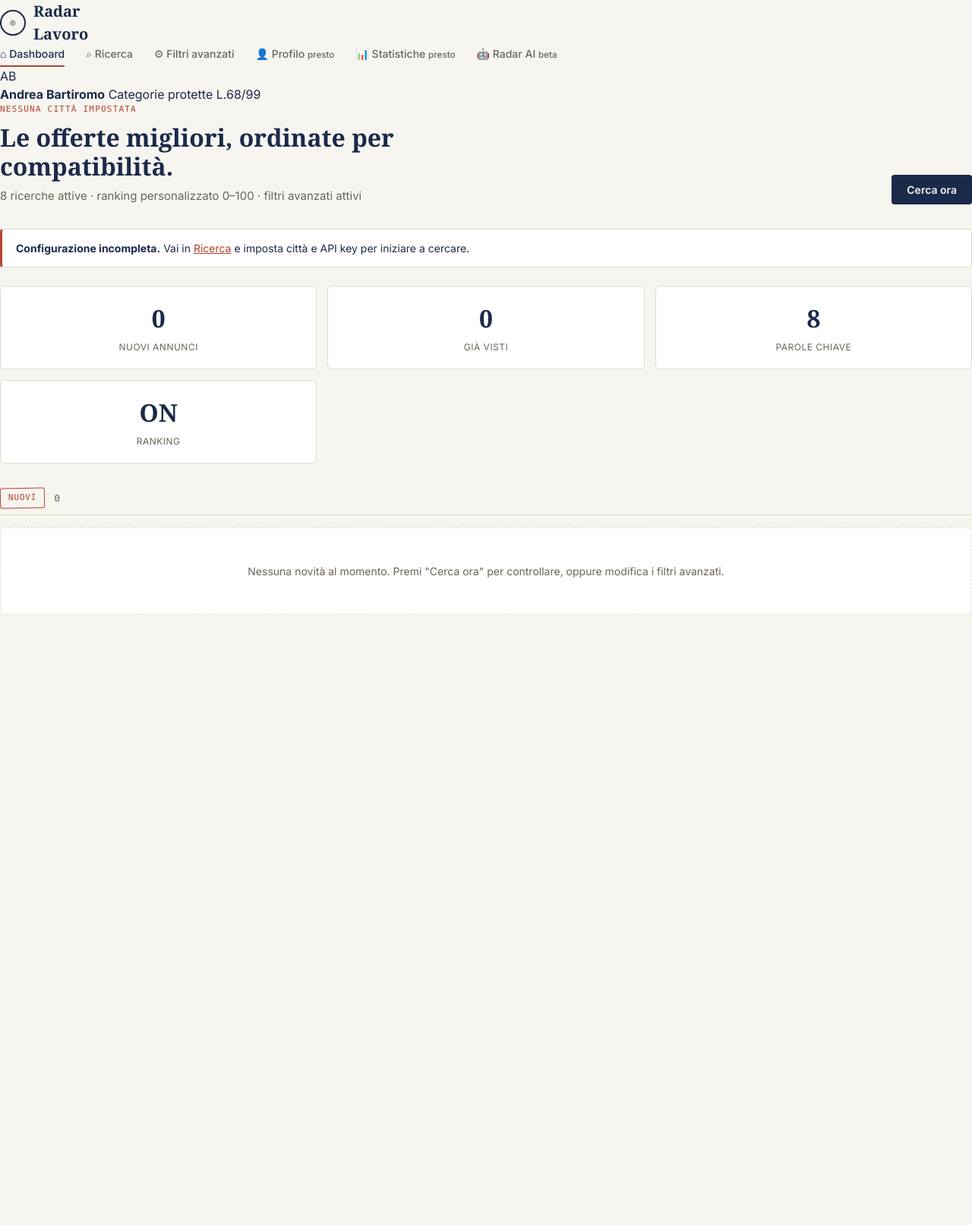
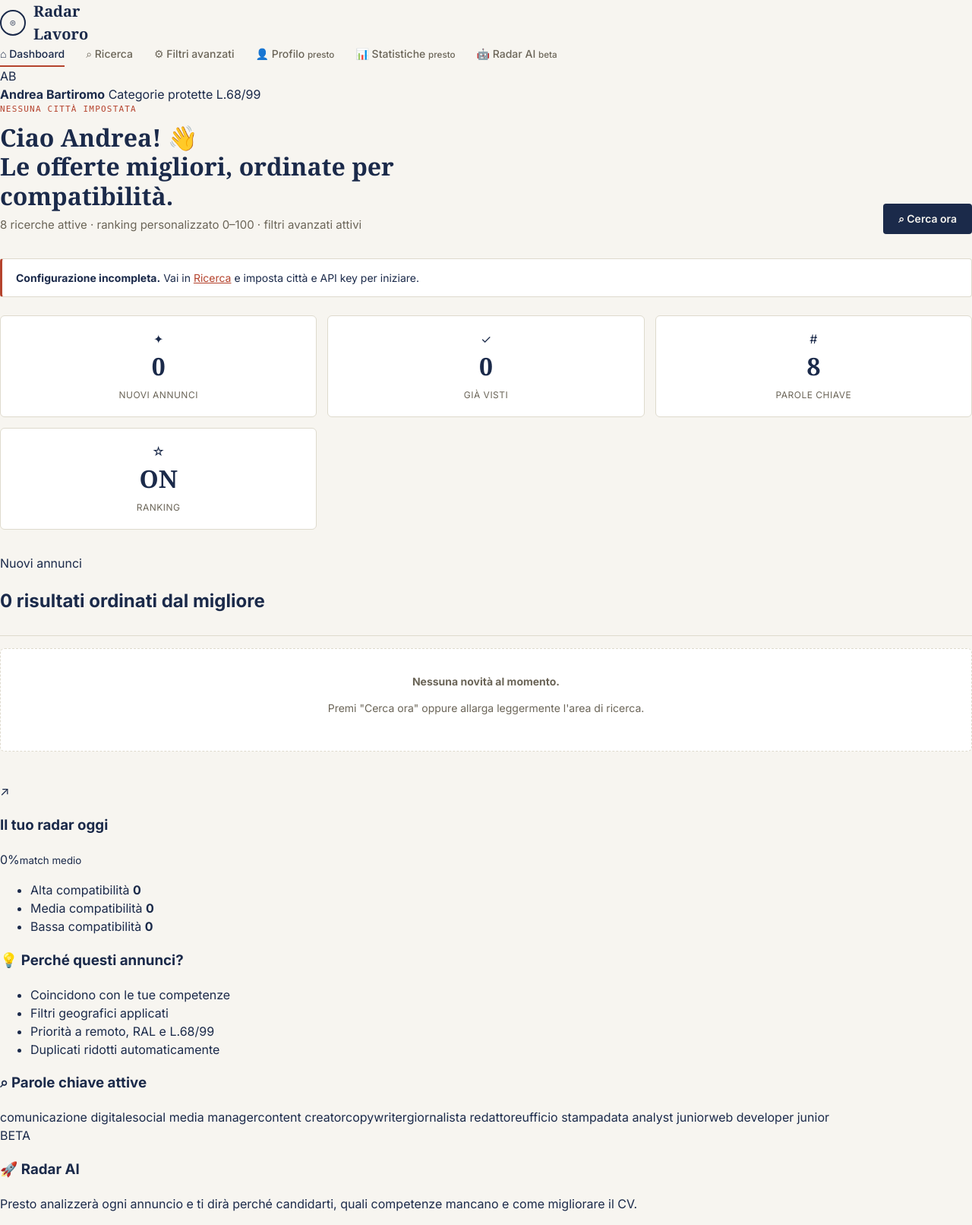
Before and after one commit to andrea-bartiromo/radar_lavoro_repo, a Flask app: page / in a window 1280 px wide. Shown: the whole page at 76% size. Before the commit the page ends 809 px from the top, so only its background shows below. Run offline with Flask 3, Linux system fonts and the light colour scheme; data comes from the database, SQL or seed files in the repository; data that the repository does not hold is empty.

Commit message:
Ridisegna dashboard v2 con card moderne

```diff
--- a/templates/dashboard.html
+++ b/templates/dashboard.html
@@ -1,45 +1,52 @@
 {% extends "base.html" %}
 {% block title %}Dashboard — Radar Lavoro{% endblock %}
 
+{% macro stars(score) %}
+    {% set filled = ((score or 0) / 20)|round(0, 'floor')|int %}
+    <span class="stars" aria-label="{{ filled }} stelle su 5">
+    {% for i in range(1, 6) %}
+        <span class="{{ 'on' if i <= filled else '' }}">★</span>
+    {% endfor %}
+    </span>
+{% endmacro %}
+
 {% macro job_card(job, is_new=True) %}
-<article class="entry job-card {{ 'entry-new' if is_new else '' }}">
-    <div class="score-panel">
-        <span class="score-label">Compatibilità</span>
-        <strong class="score-value">{{ job.compatibility_score or 0 }}%</strong>
-        <div class="score-bar" aria-hidden="true">
-            <span style="width: {{ job.compatibility_score or 0 }}%;"></span>
-        </div>
-        <span class="protocol-number">N. {{ '%04d'|format(job.id) }}</span>
-        <span class="protocol-date">{{ job.first_seen_at }}</span>
+<article class="job-card {{ 'is-new' if is_new else 'is-seen' }}">
+    <div class="company-logo">{{ (job.company or '?')[:2]|upper }}</div>
+
+    <div class="job-main">
+        <div class="job-topline">
+            <span class="job-id">N. {{ '%04d'|format(job.id) }}</span>
+            {% if is_new %}<span class="pill success">Nuovo</span>{% endif %}
+            <span class="job-date">{{ job.first_seen_at }}</span>
         </div>
 
-    <div class="entry-body">
-        <div class="job-heading">
-            <div>
         <h3>{{ job.title }}</h3>
-                <p class="entry-meta">{{ job.company }} &middot; {{ job.location }}</p>
-            </div>
-        </div>
+        <p class="entry-meta">{{ job.company }} · 📍 {{ job.location }}</p>
 
         {% if job.snippet %}
         <p class="entry-snippet">{{ job.snippet|striptags|replace('&nbsp;', ' ')|truncate(260) }}</p>
         {% endif %}
 
         <div class="job-tags">
-            <span class="job-tag">trovato con: {{ job.matched_query }}</span>
+            <span class="job-tag purple">trovato con: {{ job.matched_query }}</span>
             {% if job.priority_reasons %}
                 {% for reason in job.priority_reasons %}
-                <span class="job-tag job-tag-strong">{{ reason }}</span>
+                <span class="job-tag">{{ reason }}</span>
                 {% endfor %}
             {% endif %}
         </div>
     </div>
 
-    <div class="entry-actions">
-        <a href="{{ job.link }}" target="_blank" rel="noopener" class="btn-secondary">Vedi annuncio</a>
+    <div class="job-score">
+        <span class="score-label">Compatibilità</span>
+        <strong>{{ job.compatibility_score or 0 }}%</strong>
+        {{ stars(job.compatibility_score or 0) }}
+        <div class="score-bar"><span style="width: {{ job.compatibility_score or 0 }}%;"></span></div>
+        <a href="{{ job.link }}" target="_blank" rel="noopener" class="btn-primary small">Vedi annuncio ↗</a>
         {% if is_new %}
         <form action="{{ url_for('segna_visto', job_id=job.id) }}" method="post">
-            <button type="submit" class="btn-ghost">Segna come visto</button>
+            <button type="submit" class="btn-ghost small">Segna come visto</button>
         </form>
         {% endif %}
     </div>
@@ -47,50 +54,42 @@
 {% endmacro %}
 
 {% block content %}
-<section class="hero">
-    <div class="hero-text">
+<section class="dashboard-layout">
+    <div class="dashboard-main">
+        <section class="hero hero-v2">
+            <div>
                 <span class="eyebrow">{{ profile.location if profile.location else "Nessuna città impostata" }}</span>
-        <h1>Le offerte migliori, ordinate per compatibilità.</h1>
-        <p class="hero-sub">{{ profile.queries|length }} ricerche attive &middot; ranking personalizzato 0–100 &middot; filtri avanzati attivi</p>
+                <h1>Ciao Andrea! 👋<br>Le offerte migliori, ordinate per compatibilità.</h1>
+                <p class="hero-sub">{{ profile.queries|length }} ricerche attive · ranking personalizzato 0–100 · filtri avanzati attivi</p>
             </div>
-    <form action="{{ url_for('aggiorna') }}" method="post">
-        <button type="submit" class="btn-primary">Cerca ora</button>
+            <form action="{{ url_for('aggiorna') }}" method="post" class="hero-action">
+                <button type="submit" class="btn-primary">⌕ Cerca ora</button>
             </form>
         </section>
 
         {% if not profile.location or not profile.jooble_api_key %}
         <div class="notice">
             <strong>Configurazione incompleta.</strong>
-    Vai in <a href="{{ url_for('impostazioni') }}">Ricerca</a> e imposta città e API key per iniziare a cercare.
+            Vai in <a href="{{ url_for('impostazioni') }}">Ricerca</a> e imposta città e API key per iniziare.
         </div>
         {% endif %}
 
         <section class="stats-row stats-row-four">
-    <div class="stat-card">
-        <span class="stat-number">{{ nuovi|length }}</span>
-        <span class="stat-label">Nuovi annunci</span>
-    </div>
-    <div class="stat-card">
-        <span class="stat-number">{{ visti|length }}</span>
-        <span class="stat-label">Già visti</span>
-    </div>
-    <div class="stat-card">
-        <span class="stat-number">{{ profile.queries|length }}</span>
-        <span class="stat-label">Parole chiave</span>
-    </div>
-    <div class="stat-card">
-        <span class="stat-number">{{ 'ON' if profile.compatibility_enabled else 'OFF' }}</span>
-        <span class="stat-label">Ranking</span>
-    </div>
+            <div class="stat-card violet"><span class="stat-icon">✦</span><span class="stat-number">{{ nuovi|length }}</span><span class="stat-label">Nuovi annunci</span></div>
+            <div class="stat-card green"><span class="stat-icon">✓</span><span class="stat-number">{{ visti|length }}</span><span class="stat-label">Già visti</span></div>
+            <div class="stat-card blue"><span class="stat-icon">#</span><span class="stat-number">{{ profile.queries|length }}</span><span class="stat-label">Parole chiave</span></div>
+            <div class="stat-card orange"><span class="stat-icon">☆</span><span class="stat-number">{{ 'ON' if profile.compatibility_enabled else 'OFF' }}</span><span class="stat-label">Ranking</span></div>
         </section>
 
         <section class="register">
             <div class="register-header">
-        <span class="stamp stamp-new">Nuovi</span>
-        <span class="count">{{ nuovi|length }}</span>
+                <div>
+                    <span class="section-kicker">Nuovi annunci</span>
+                    <h2>{{ nuovi|length }} risultati ordinati dal migliore</h2>
+                </div>
                 {% if nuovi %}
                 <form action="{{ url_for('segna_tutti_visti') }}" method="post" class="mark-all-form">
-            <button type="submit" class="btn-ghost">Segna tutti come visti</button>
+                    <button type="submit" class="btn-ghost">✓ Segna tutti come visti</button>
                 </form>
                 {% endif %}
             </div>
@@ -101,18 +100,56 @@
                 {% endfor %}
             {% else %}
                 <div class="empty-state">
-            <p>Nessuna novità al momento. Premi "Cerca ora" per controllare, oppure modifica i filtri avanzati.</p>
+                    <strong>Nessuna novità al momento.</strong>
+                    <p>Premi "Cerca ora" oppure allarga leggermente l'area di ricerca.</p>
                 </div>
             {% endif %}
         </section>
+    </div>
+
+    <aside class="insights-panel">
+        <div class="panel-card radar-today">
+            <span class="panel-icon">↗</span>
+            <h3>Il tuo radar oggi</h3>
+            <div class="donut"><span>{{ ((nuovi|sum(attribute='compatibility_score') / nuovi|length)|round|int) if nuovi else 0 }}%</span><small>match medio</small></div>
+            <ul class="mini-list">
+                <li><span class="dot high"></span>Alta compatibilità <strong>{{ nuovi|selectattr('compatibility_score', 'ge', 70)|list|length }}</strong></li>
+                <li><span class="dot mid"></span>Media compatibilità <strong>{{ nuovi|selectattr('compatibility_score', 'ge', 40)|list|length }}</strong></li>
+                <li><span class="dot low"></span>Bassa compatibilità <strong>{{ nuovi|selectattr('compatibility_score', 'lt', 40)|list|length }}</strong></li>
+            </ul>
+        </div>
+
+        <div class="panel-card">
+            <h3>💡 Perché questi annunci?</h3>
+            <ul class="check-list">
+                <li>Coincidono con le tue competenze</li>
+                <li>Filtri geografici applicati</li>
+                <li>Priorità a remoto, RAL e L.68/99</li>
+                <li>Duplicati ridotti automaticamente</li>
+            </ul>
+        </div>
+
+        <div class="panel-card keywords-card">
+            <h3>⌕ Parole chiave attive</h3>
+            <div class="keyword-cloud">
+                {% for query in profile.queries %}<span>{{ query }}</span>{% endfor %}
+            </div>
+        </div>
+
+        <div class="panel-card ai-card">
+            <span class="beta">BETA</span>
+            <h3>🚀 Radar AI</h3>
+            <p>Presto analizzerà ogni annuncio e ti dirà perché candidarti, quali competenze mancano e come migliorare il CV.</p>
+        </div>
+    </aside>
+</section>
 
 {% if visti %}
-<section class="register register-muted">
+<section class="register register-muted seen-section">
     <div class="register-header">
-        <span class="stamp stamp-seen">Già visti</span>
-        <span class="count">{{ visti|length }}</span>
+        <div><span class="section-kicker">Già visti</span><h2>Ultimi annunci archiviati</h2></div>
     </div>
-    {% for job in visti[:20] %}
+    {% for job in visti[:10] %}
         {{ job_card(job, False) }}
     {% endfor %}
 </section>
```
Lines whose indentation alone changed are shown as unchanged.
